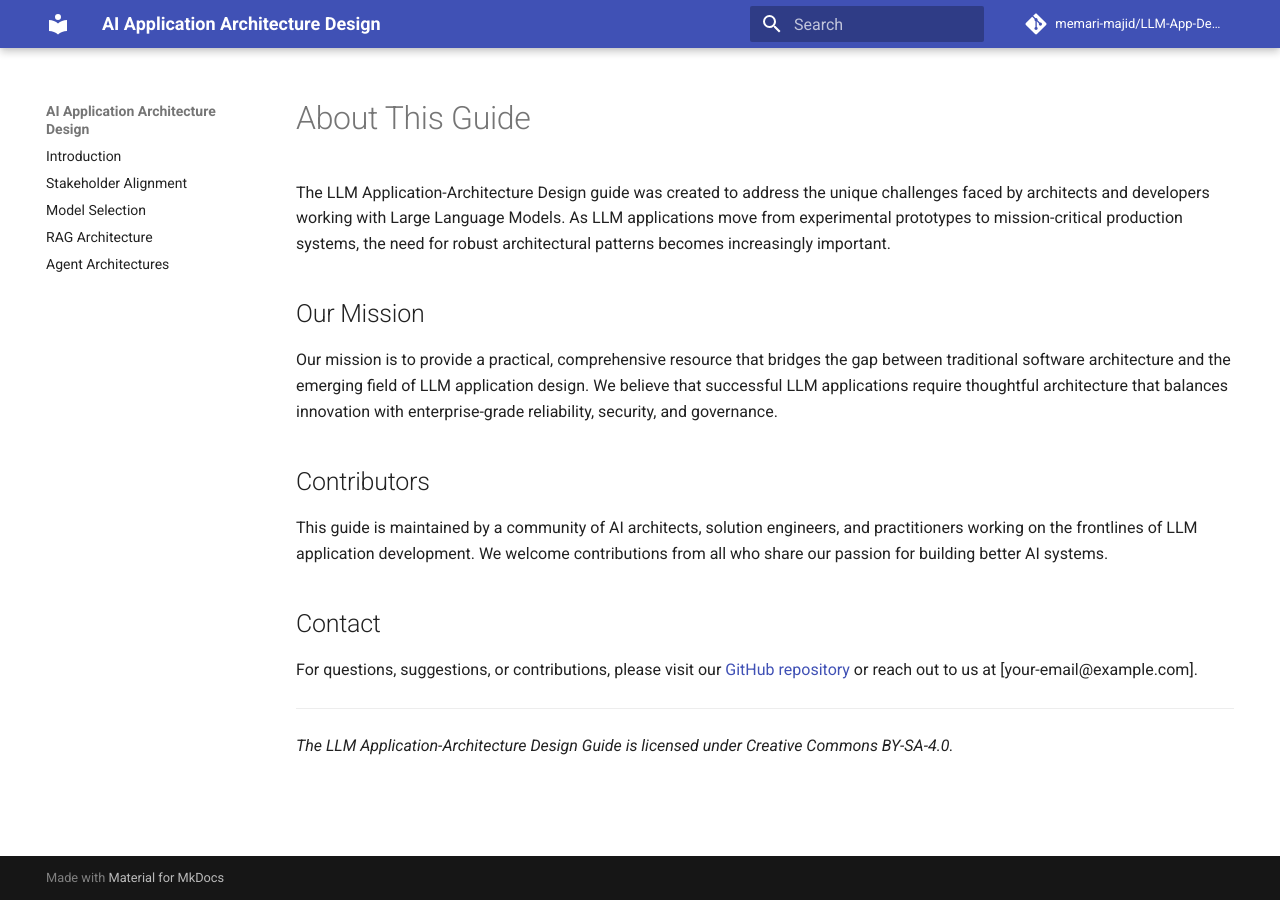
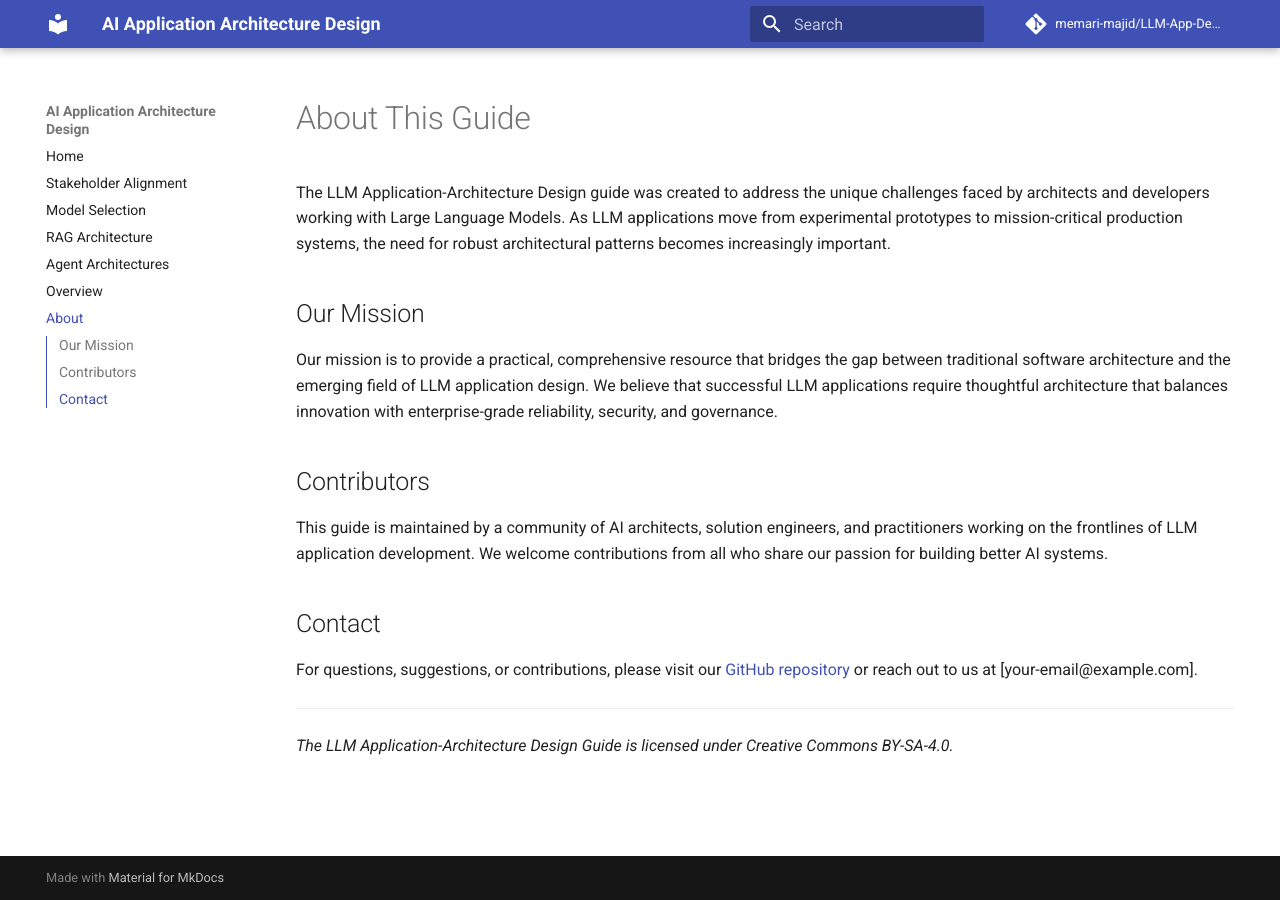
Before and after one commit to memari-majid/LLM-App-Design, an MkDocs documentation site: the page built from docs/about.md, in a window 1280 px wide. Built offline with MkDocs 1.6.1 and Material for MkDocs 9.7.7, drawn with Linux system fonts in a browser that asks for light colours; comment, search, counter and statistics services are not loaded.

Commit message:
refactor: Adjust nav for Introduction as homepage and flat chapter list in sidebar

```diff
--- a/mkdocs.yml
+++ b/mkdocs.yml
@@ -7,7 +7,8 @@
 theme:
   name: material
   features:
-    - navigation.sections
+    # navigation.tabs # Keep this off for no top tabs
+    - navigation.sections # This will create sections in the sidebar based on nav structure
     - navigation.expand
     - navigation.top
     - navigation.tracking
@@ -37,8 +38,10 @@
 # Navigation will now be primarily sidebar-driven
 # The first item is still the effective homepage
 nav:
-  - Introduction: chapters/00-introduction.md
+  - Home: chapters/00-introduction.md # This will be the site's homepage
   - Stakeholder Alignment: chapters/01-stakeholder-alignment.md
   - Model Selection: chapters/02-llm-model-selection.md
   - RAG Architecture: chapters/03-rag-architecture.md
   - Agent Architectures: chapters/04-agent-architectures.md
+  - Overview: index.md # The former landing page, now an "Overview" page
+  - About: about.md
```
